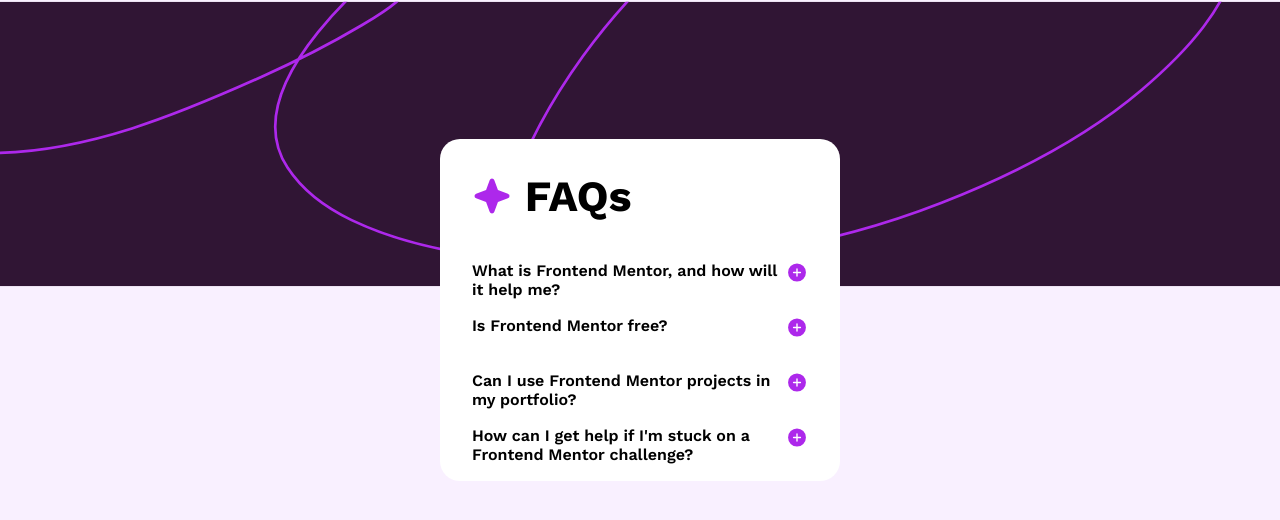
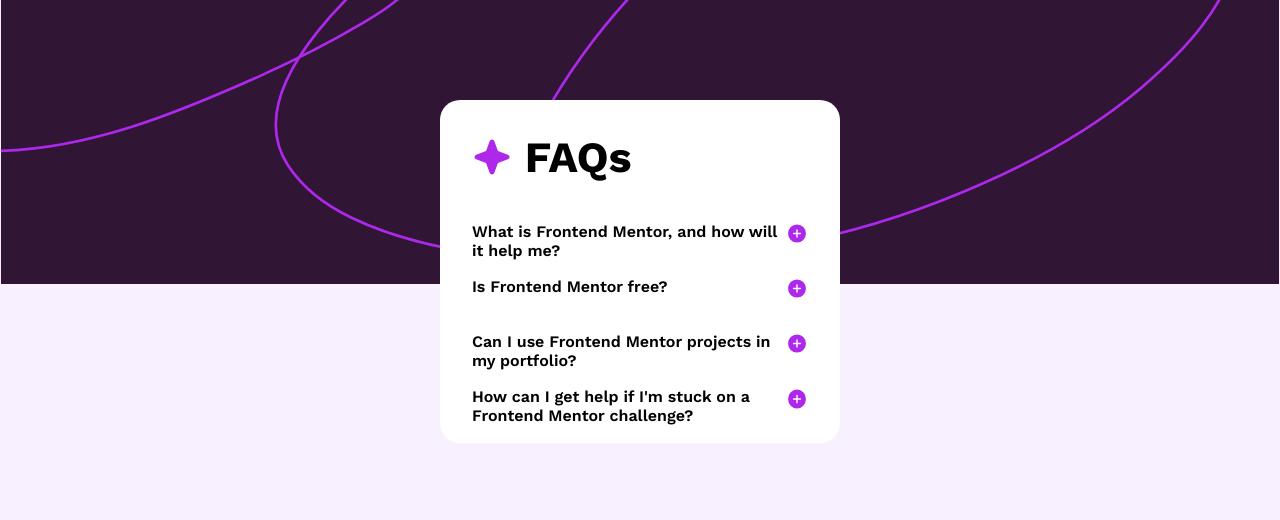
Before and after one commit to mehardeep88/faq-accordion-main, a plain HTML site: page index.html in a window 1280 px wide. Drawn offline with nearby package versions, Linux system fonts and the light colour scheme.

Commit message:
completed

```diff
--- a/styles.css
+++ b/styles.css
@@ -6,19 +6,26 @@
   box-sizing: border-box;
   font-family: 'Work Sans', sans-serif;
 }
+
 body {
-  margin: 0;
-  padding: 0;
-  box-sizing: border-box;
-  background: url('assets/images/background-pattern-desktop.svg');
-  /* background-size: cover; */
-  background-size: 80rem 18rem;
+  height: 100%;
+  font-family: 'Work Sans';
+  background-color: hsl(275, 100%, 97%);
+  display: flex;
+  justify-content: center;
+  align-items: flex-start;
+  background-image: url('assets/images/background-pattern-desktop.svg');
+  background-position: top;
   background-repeat: no-repeat;
-  background-color: hsl(275, 100%, 97%);
-  height: 300px;
-  display: flex;
-  align-items: center;
-  justify-content: center;
+  background-size: contain;
+  padding: 100px 25px 50px 25px;
+  overflow: scroll;
+}
+
+@media screen and (max-width: 600px) {
+  body {
+    background-image: url('assets/images/background-pattern-mobile.svg');
+  }
 }
 .container {
   width: 400px;
@@ -27,7 +34,7 @@ body {
   flex-direction: column;
   justify-content: center;
   align-items: left;
-  margin-top: 20em;
+  margin-top: 0em;
   padding: 2rem 2rem 1rem;
   border-radius: 20px;
   /* color: #fff; */
@@ -69,4 +76,5 @@ ul li span:hover {
 li p {
   display: none;
   font-size: 0.8rem;
+  color: hsl(292, 100%, 42%);
 }
```
